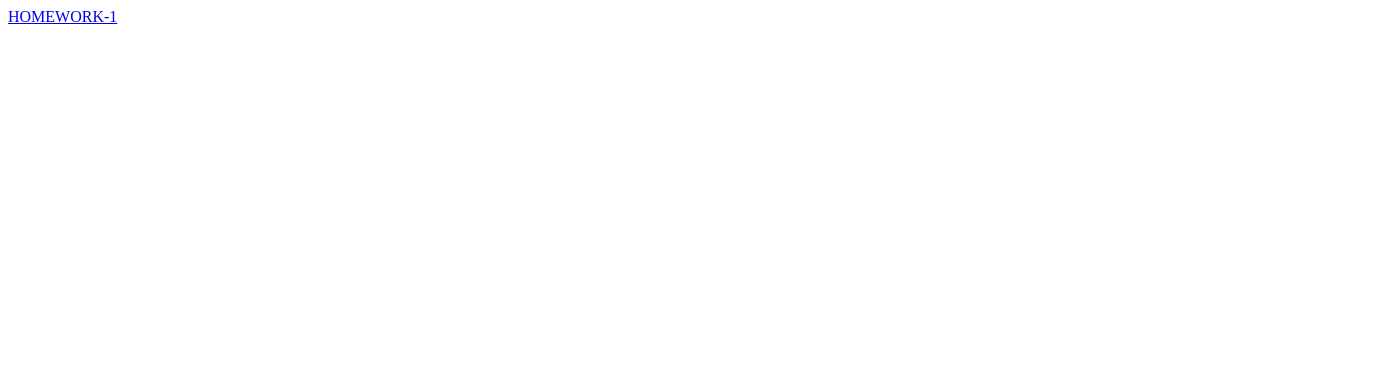
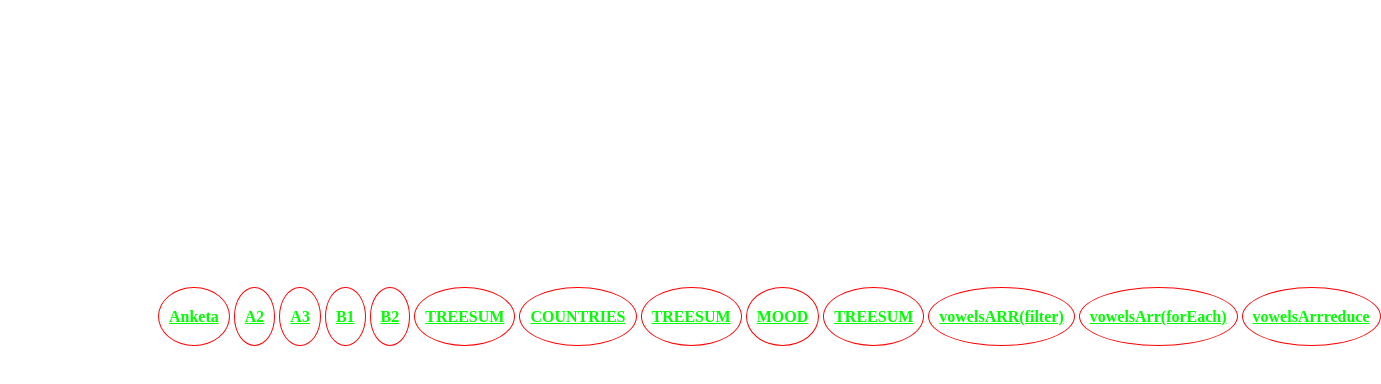
Before and after one commit to LihodievskiyGithub/GitHubPages, a plain HTML site: page index.html in a window 1280 px wide. Shown: the whole page, 1381 px wide, since content can reach past the window. Drawn offline with Linux system fonts and the light colour scheme.

Commit message:
Домашнее задание

```diff
--- a/index.html
+++ b/index.html
@@ -4,9 +4,50 @@
     <meta charset="UTF-8">
     <meta http-equiv="X-UA-Compatible" content="IE=edge">
     <meta name="viewport" content="width=device-width, initial-scale=1.0">
-    <title>Document</title>
+    <title>Домашнее задание</title>
 </head>
 <body>
-    <a href="homework/index.html">HOMEWORK-1</a>
+
+    <style>
+
+        .main {
+            width: 250px;
+            height: 100px;
+            justify-content: center;
+            padding: 20px 10px 20px 10px;
+            font-weight: 700;
+            color: lime;
+            border: solid 1px red;
+            border-radius: 50%;
+            position:relative;
+            top: 300px;
+            left: 150px;
+            transition: all 1s ease-out;;
+        }
+
+        .main:hover{
+            color:cornflowerblue;
+            border: 4mm ridge rgba(170, 50, 220, .6);
+
+        }
+
+
+
+    </style>
+
+
+    <a class="main" href="homework/homework1.html/anketa.html">Anketa</a>
+    <a class="main" href="homework/homework1.html/A2.html">A2</a>
+    <a class="main" href="homework/homework1.html/A3.html">A3</a>
+    <a class="main" href="homework/homework1.html/B1.html">B1</a>
+    <a class="main" href="homework/homework1.html/B2.html">B2</a>
+    <a class="main" href="homework/homework2/treesum.html">TREESUM</a>
+    <a class="main" href="homework/COUNTRIES/countries.html">COUNTRIES</a>
+    <a class="main" href="homework/homework2/treesum.html">TREESUM</a>
+    <a class="main" href="homework/homework3/mood.html">MOOD</a>
+    <a class="main" href="homework/homework3/vowels.html">TREESUM</a>
+    <a class="main" href="homework/homework3/vowelsARR(filter).html">vowelsARR(filter)</a>
+    <a class="main" href="homework/homework3/vowelsArr(forEach).html">vowelsArr(forEach)</a>
+    <a class="main" href="homework/homework3/vowelsArrreduce.html">vowelsArrreduce</a>
 </body>
 </html>
```
